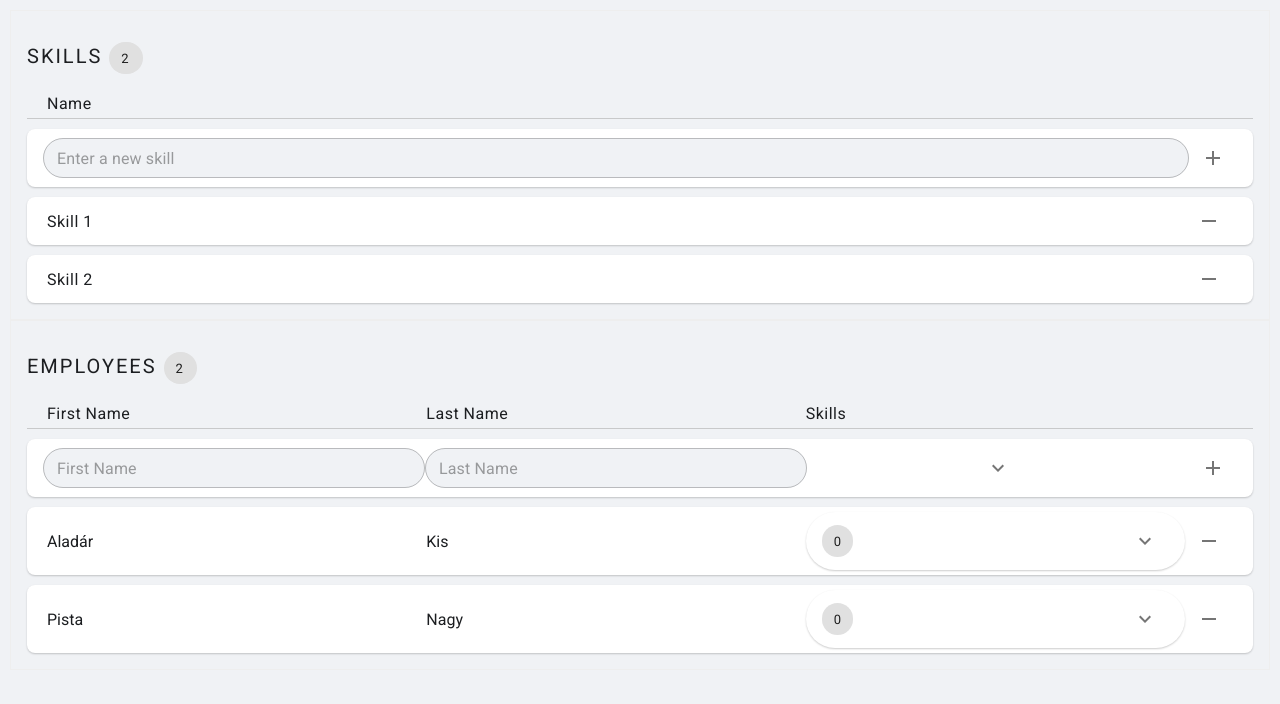
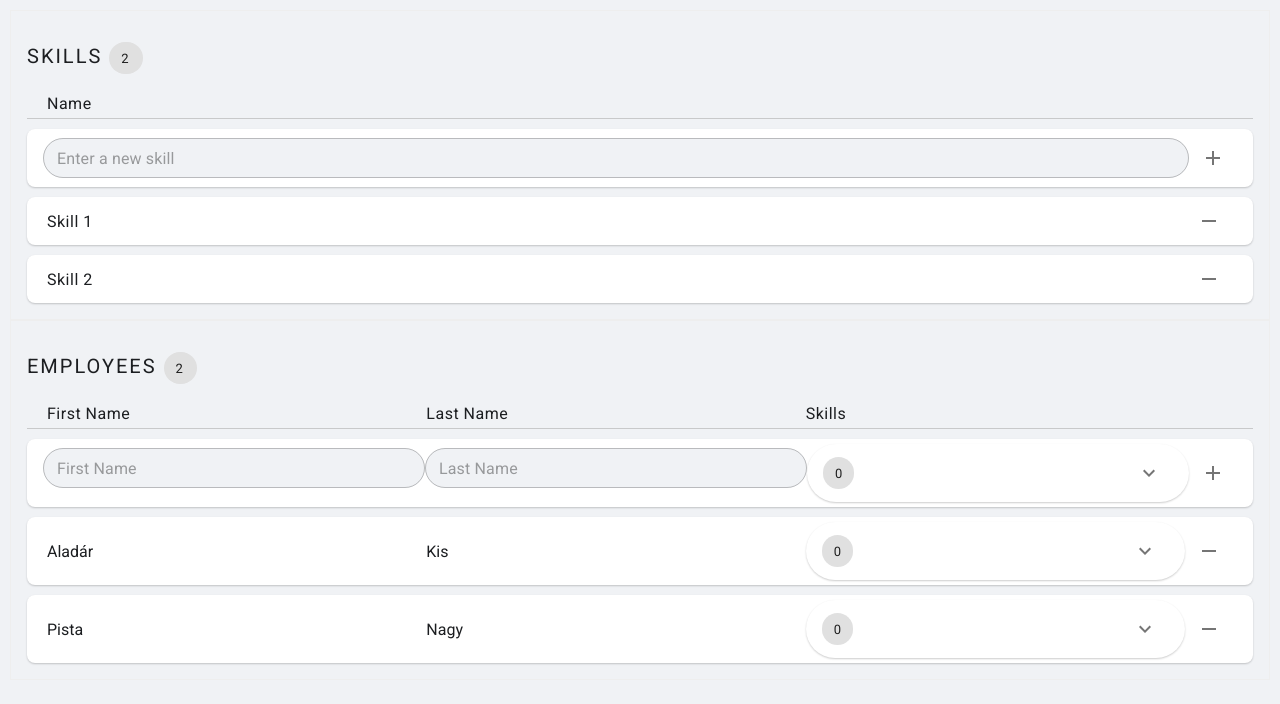
Before and after one commit to BenceLovas/beo-surface, a React (Create React App) app: page / in a window 1280 px wide. Shown: the top 704 px of the page. Built offline with nearby package versions, Linux system fonts and the light colour scheme.

Commit message:
Skill selector added for employee form

```diff
--- a/src/App.js
+++ b/src/App.js
@@ -19,6 +19,9 @@ function App() {
 
   const [newLastName, setNewLastName] = useState('')
   const [newLastNameError, setNewLastNameError] = useState(false);
+
+  const [selectedSkills, setSelectedSkills] = useState([])
+
 
   const addSkill = event => {
     event.preventDefault();
@@ -44,9 +47,10 @@ function App() {
       setNewLastNameError(true)
     }
     if (newFirstName.trim() === '' || newLastName.trim() === '') return;
-    setEmployees([{firstName: newFirstName.trim(), lastName: newLastName.trim(), id: uuidv4(), skills: []}, ...employees])
+    setEmployees([{firstName: newFirstName.trim(), lastName: newLastName.trim(), id: uuidv4(), skills: selectedSkills}, ...employees])
     setNewFirstName('')
     setNewLastName('')
+    setSelectedSkills([]);
     // set focus for first name
   }
 
@@ -102,6 +106,8 @@ function App() {
         newSkillNameError={newSkillNameError}
       />
       <EmployeeTable
+        selectedSkills={selectedSkills}
+        setSelectedSkills={setSelectedSkills}
         skills={skills}
         employees={employees}
         addEmployee={addEmployee}
--- a/src/components/EmployeeTable.js
+++ b/src/components/EmployeeTable.js
@@ -1,10 +1,18 @@
-import React from 'react'
+import React, {useState} from 'react'
 import Add from '@material-ui/icons/Add';
 import TextField from '@material-ui/core/TextField';
 import IconButton from '@material-ui/core/IconButton';
 import EmployeeRow from './EmployeeRow';
 import ExpandMore from '@material-ui/icons/ExpandMore';
 import Chip from '@material-ui/core/Chip';
+import Collapse from '@material-ui/core/Collapse';
+import InputLabel from '@material-ui/core/InputLabel';
+import MenuItem from '@material-ui/core/MenuItem';
+import FormControl from '@material-ui/core/FormControl';
+import Select from '@material-ui/core/Select';
+import OutlinedInput from '@material-ui/core/OutlinedInput';
+import Checkbox from '@material-ui/core/Checkbox';
+import ListItemText from '@material-ui/core/ListItemText';
 
 import { makeStyles } from '@material-ui/core/styles';
 
@@ -23,6 +31,17 @@ const useStyles = makeStyles({
     },
   }
 })
+const ITEM_HEIGHT = 48;
+const ITEM_PADDING_TOP = 8;
+const MenuProps = {
+  PaperProps: {
+    style: {
+      maxHeight: ITEM_HEIGHT * 4.5 + ITEM_PADDING_TOP,
+      width: 250,
+    },
+  },
+};
+
 
 const EmployeeTable = ({
   skills,
@@ -35,9 +54,12 @@ const EmployeeTable = ({
   newFirstNameError,
   newLastName,
   updateLastNameChange,
-  newLastNameError
+  newLastNameError,
+  selectedSkills,
+  setSelectedSkills,
 }) => {
   const classes = useStyles();
+  const [isOpen, setIsOpen] = useState(false);
 
   return (
     <div style={{padding: 16, border: '1px solid #eee', boxSizing: 'border-box'}}>
@@ -50,17 +72,64 @@ const EmployeeTable = ({
             <div></div>
           </div>
 
-          <form onSubmit={addEmployee} className={classes.grid} style={{
-            borderRadius: 8,
-            marginTop: 10,
-            padding: '5px 16px',
-            boxShadow: 'rgba(0, 0, 0, 0.2) 0px 1px 2px 0px',
-            backgroundColor: 'rgb(255, 255, 255)',
-            }}>
+          <form
+            onSubmit={addEmployee}
+            className={classes.grid}
+            style={{
+              borderRadius: 8,
+              marginTop: 10,
+              padding: '5px 16px',
+              boxShadow: 'rgba(0, 0, 0, 0.2) 0px 1px 2px 0px',
+              backgroundColor: 'rgb(255, 255, 255)',
+            }}
+          >
             <TextField className={classes.textInput} type="text" value={newFirstName} onChange={updateFirstNameChange} error={newFirstNameError} placeholder={'First Name'} variant="outlined" size="small"/>
             <TextField className={classes.textInput} type="text" value={newLastName} onChange={updateLastNameChange} error={newLastNameError} placeholder={'Last Name'} variant="outlined" size="small"/>
-            <IconButton type="button" onClick={() => {}}><ExpandMore /></IconButton>
+            <div style={{
+              flexGrow: 1,
+              borderRadius: 30,
+              padding: '5px 16px',
+              boxShadow: 'rgba(0, 0, 0, 0.2) 0px 1px 2px 0px',
+              backgroundColor: 'rgb(255, 255, 255)',
+            }}>
+              <div style={{display: 'flex', justifyContent: 'space-between', alignItems: 'center'}}>
+                <Chip label={selectedSkills.length} />
+                <IconButton type="button" onClick={() => setIsOpen(!isOpen)}><ExpandMore /></IconButton>
+              </div>
+              <Collapse in={isOpen}>
+                <FormControl variant="outlined" style={{ width: '100%', margin: '20px 0'}}>
+                  <Select
+                    multiple
+                    value={selectedSkills}
+                    onChange={(event) => setSelectedSkills([...event.target.value])}
+                    input={<OutlinedInput
+                        name="age"
+                        id="outlined-age-simple"
+                      /> }
+                    renderValue={() => 'Select Skills'}
+                    MenuProps={MenuProps}
+                  >
+                    {skills.map((skill) => (
+                      <MenuItem key={skill.id} value={skill}>
+                        <Checkbox checked={selectedSkills.some(selectedSkill => selectedSkill.id === skill.id)} />
+                        <ListItemText primary={skill.name} />
+                      </MenuItem>
+                    ))}
+                  </Select>
+                </FormControl>
+                {selectedSkills.map(skill => (
+                  <div style={{
+                    margin: '4px 0px',
+                    borderRadius: 8,
+                    padding: '16px 16px',
+                    boxShadow: 'rgba(0, 0, 0, 0.2) 0px 1px 2px 0px',
+                    backgroundColor: 'rgb(255, 255, 255)',
+                  }}>{skill.name}</div>
+                ))}
+              </Collapse>
+            </div>
             <IconButton type="submit"><Add /></IconButton>
+
           </form>
           {employees.map(employee => (
             <EmployeeRow key={employee.id} skills={skills} employee={employee} removeEmployee={removeEmployee} addSkillToEmployee={addSkillToEmployee}/>
```
Also changed, not shown: 1 other file (tests, documents, lock files or other folders).
